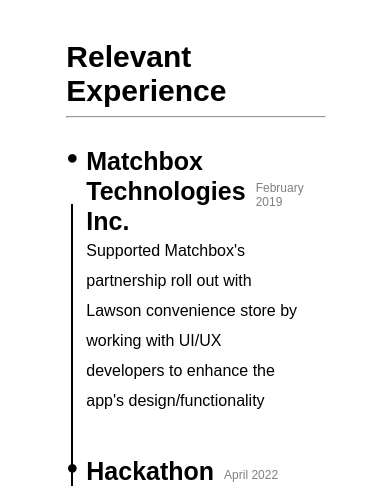
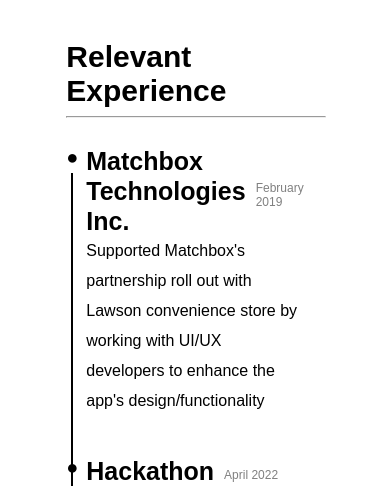
Before and after one commit to samuelhan713/samuel-han-online-portfolio2, a React (Create React App) app: page / in a window 390 px wide. Shown: the part 1720-2206 px from the top of the page. Built offline with nearby package versions, Linux system fonts and the light colour scheme.

Commit message:
Made experience responsive

```diff
--- a/src/components/aboutme.css
+++ b/src/components/aboutme.css
@@ -112,9 +112,6 @@
         justify-content: center;
     }
 
-    .aboutmeContainer {
-
-    }
     .splitContainer {
         flex-direction: column;
         font-size: 15px;
--- a/src/components/experience.css
+++ b/src/components/experience.css
@@ -134,3 +134,14 @@
 .bar>li:last-of-type:after {
     top: -50%;
 }
+
+@media all and (max-width: 500px) {
+    .bar>li:after {
+        height: 64%;
+        bottom: 50px;
+    }
+    .bar>li:first-of-type:after {
+        height: 100%;
+        top: 15%;
+    }
+}
```
